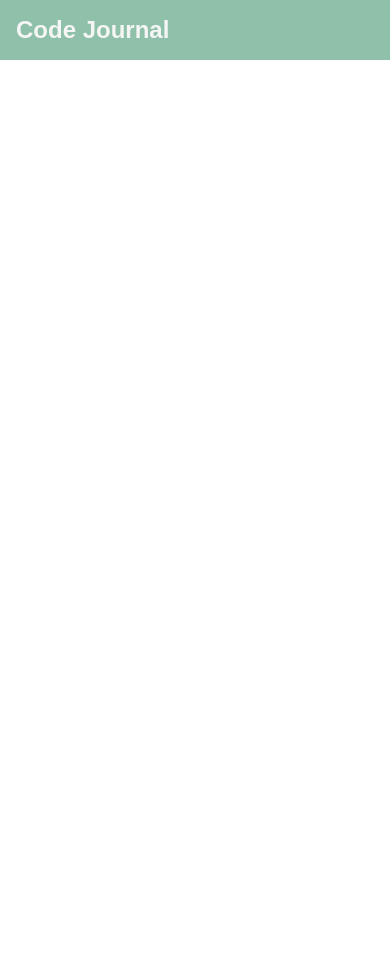
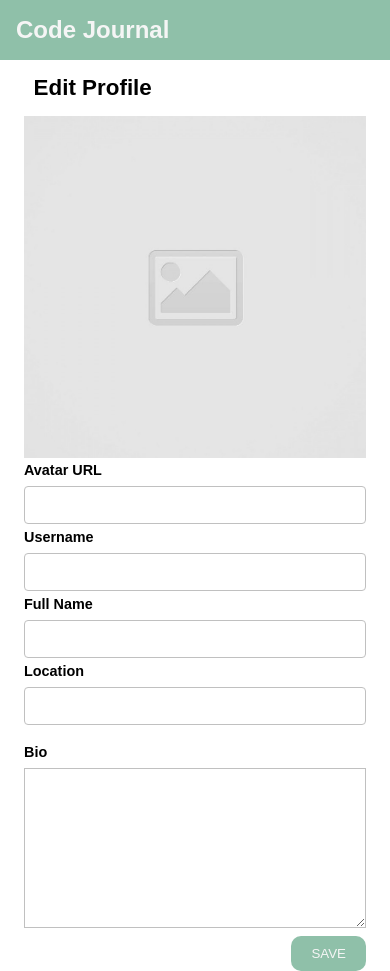
Before and after one commit to DeanVo/code-journal, a website: page index.html in a window 390 px wide. Before the commit the page ends 844 px from the top, so only its background shows below. Drawn offline with Linux system fonts and the light colour scheme; a web font is replaced by a local one.

Commit message:
created form and placeholder image for avatar. applied fonts and checked for mobile and desktop appearance #1

```diff
--- a/css/styles.css
+++ b/css/styles.css
@@ -3,6 +3,49 @@ header font: 'Chivo', sans-serif;
 body font: 'Overpass', sans-serif;
 accent color: #8fc0a9; - Cambridge Blue
  */
+
+input:not(#save-button) {
+  width: 100%;
+  border-radius: 4px;
+  padding: 0.6rem;
+  border: 1px solid silver;
+}
+
+textarea {
+  width: 100%;
+  height: 10rem;
+  border: 1px solid silver;
+  font-family: 'Overpass', sans-serif;
+  font-size: 1rem;
+}
+
+label {
+  display: block;
+  padding-bottom: 0.5rem;
+  padding-top: 0.3rem;
+}
+
+input[type="text"] {
+  font-family: 'Overpass', sans-serif;
+}
+
+#save-button {
+  background-color: #8fc0a9;
+  color: whitesmoke;
+  padding: 10px 20px;
+  border-radius: 10px;
+  border: none;
+  outline: none;
+}
+
+#save-button:hover {
+  background-color: #b4d6e4;
+}
+
+.button-container {
+  padding-top: 0.3rem;
+  text-align: right;
+}
 
 .top-header {
   font-family: 'Chivo', sans-serif;
@@ -12,3 +55,32 @@ accent color: #8fc0a9; - Cambridge Blue
   margin: 0 auto;
   padding: 1rem;
 }
+
+.edit-profile-header {
+  font-family: 'Chivo', sans-serif;
+  font-size: 1.4rem;
+  padding-left: 0.6rem;
+}
+
+.image-container {
+  text-align: center;
+}
+
+.avatar-placeholder {
+  width: 100%;
+}
+
+.forms {
+  font-weight: bold;
+  font-family: 'Chivo', sans-serif;
+  font-size: 0.9rem;
+}
+
+.forms-container {
+  display: flex;
+  flex-direction: column;
+  justify-content: space-evenly;
+  position: relative;
+  bottom: 0.9rem;
+  padding-top: 0.6rem;
+}
--- a/index.html
+++ b/index.html
@@ -21,6 +21,44 @@
   </header>
   <main>
     <div data-view="edit-profile"></div>
+    <div class="container">
+      <h1 class="edit-profile-header">Edit Profile</h1>
+
+      <div class="row">
+        <div class="column-half">
+          <div class="image-container">
+            <img class="avatar-placeholder" src="images/placeholder-image-square.jpg" alt="placeholder">
+          </div>
+        </div>
+        <div class="column-half forms-container">
+          <div class="forms"><label for="avatar-url">Avatar URL</label>
+          <input type="text" name="avatar-url" id="avatar-url"></div>
+
+          <div class="forms"><label for="username">Username</label>
+          <input type="text" name="username" id="username"></div>
+
+          <div class="forms"><label for="full-name">Full Name</label>
+          <input type="text" name="full-name" id="full-name"></div>
+
+
+          <div class="forms"><label for="location">Location</label>
+          <input type="text" name="location" id="location"></div>
+        </div>
+
+        <div class="column-full">
+          <div class="forms"><label for="bio">Bio</label>
+          <textarea id="bio" name="bio"></textarea></div>
+
+          <div class="button-container">
+            <input id="save-button" type="submit" value="SAVE">
+          </div>
+        </div>
+      </div>
+
+    </div>
+
+
+
   </main>
   <script src="js/data.js"></script>
   <script src="js/main.js"></script>
```
